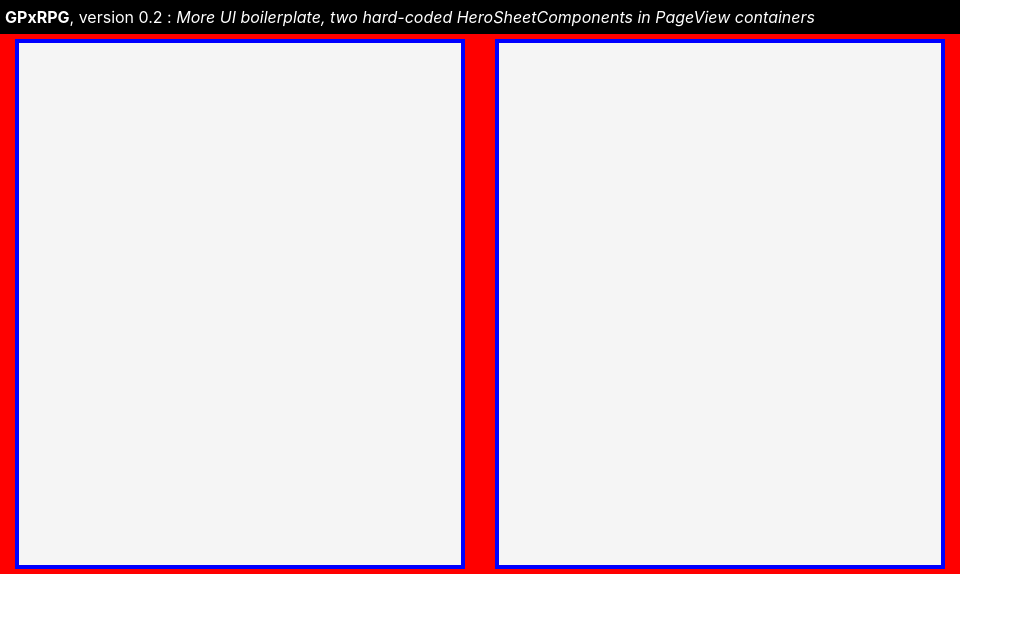
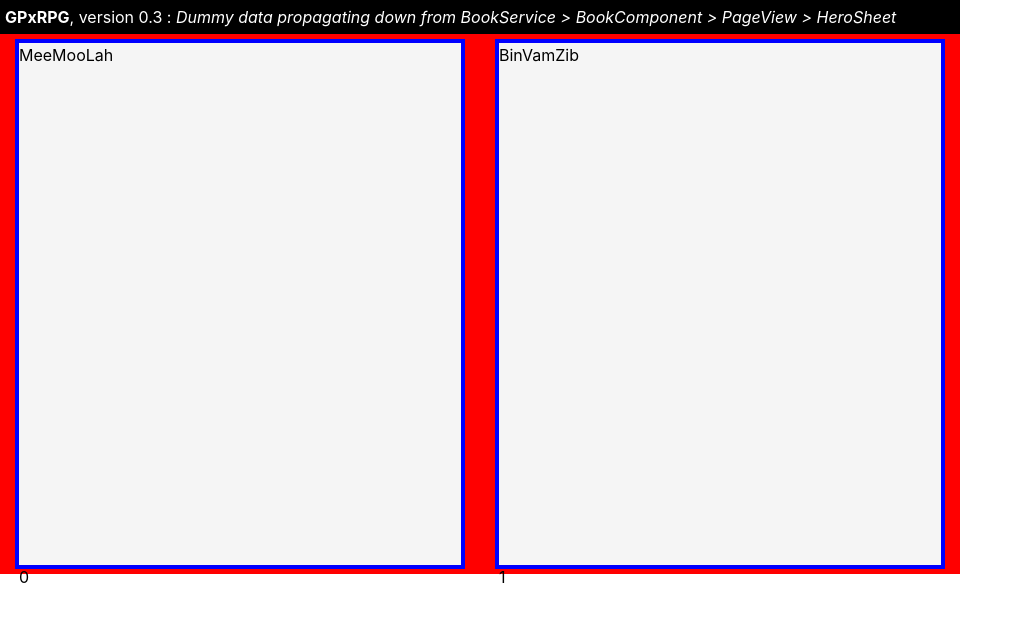
Before and after one commit to mcgrawm/GPxRPG, an Angular app in the folder GPxRPG-web/: page / in a window 1280 px wide. Shown: the top 622 px of the page, without its empty margins (0-1023 px from the left). Built offline with nearby package versions, Linux system fonts and the light colour scheme.

Commit message:
Dummy data propagating down from BookService > BookComponent > PageView > HeroSheet

```diff
--- a/GPxRPG-web/src/app/app.component.ts
+++ b/GPxRPG-web/src/app/app.component.ts
@@ -7,6 +7,6 @@ import { Component } from '@angular/core';
 })
 export class AppComponent {
   title = 'GPxRPG';
-  version = .2;
-  statusNote = 'More UI boilerplate, two hard-coded HeroSheetComponents in PageView containers';
+  version = .3;
+  statusNote = 'Dummy data propagating down from BookService > BookComponent > PageView > HeroSheet ';
 }
--- a/GPxRPG-web/src/app/book/book.component.html
+++ b/GPxRPG-web/src/app/book/book.component.html
@@ -1,11 +1,11 @@
 <div class="bookRoot">
   <div class="container" style="height: 100%">
     <div class="row" style="height:100%">
-      <div class="col-sm">
-          <app-page-view></app-page-view>
+      <div class="col-md-6">
+          <app-page-view #pageView0></app-page-view>
       </div>
-      <div class="col-sm">
-          <app-page-view></app-page-view>
+      <div class="col-md-6">
+          <app-page-view #pageView1></app-page-view>
       </div>
     </div>
   </div>
--- a/GPxRPG-web/src/app/book/book.component.ts
+++ b/GPxRPG-web/src/app/book/book.component.ts
@@ -1,4 +1,5 @@
-import { Component, OnInit } from '@angular/core';
+import { Component, OnInit, ViewChild } from '@angular/core';
+import { BookService } from '../services/book.service';
 
 @Component({
   selector: 'app-book',
@@ -7,9 +8,26 @@ import { Component, OnInit } from '@angular/core';
 })
 export class BookComponent implements OnInit {
 
-  constructor() { }
+  @ViewChild('pageView0') pageView0;
+  @ViewChild('pageView1') pageView1;
+
+  currentPage;  // current page the Book is opened to
+
+  constructor(private bookService: BookService) { }
 
   ngOnInit() {
-  }
+    this.currentPage = 0;   // set page to first page on init (for now), then inform both pageViews what their page numbers are
+    this.pageView0.page = this.currentPage;
+    this.pageView1.page = this.currentPage + 1;
+
+    this.bookService.loadData();  // tell book service to load the book data.
+
+    // We should wait for an async completion or error response from the service, but for now, just pass the data to the pageViews
+    this.pageView0.content = this.bookService.heroes[0];
+    this.pageView1.content = this.bookService.heroes[1];
+
+   }
+
+
 
 }
--- a/GPxRPG-web/src/app/book/page-view/hero-sheet/hero-sheet.component.html
+++ b/GPxRPG-web/src/app/book/page-view/hero-sheet/hero-sheet.component.html
@@ -1,3 +1,3 @@
 <div class="heroSheetRoot">
-
+  <label>{{ hero.name }}</label>
 </div>
--- a/GPxRPG-web/src/app/book/page-view/page-view.component.html
+++ b/GPxRPG-web/src/app/book/page-view/page-view.component.html
@@ -1,4 +1,5 @@
 <div class="pageViewRoot">
   <!-- for now, each pageView just contains a heroSheet -->
-  <app-hero-sheet></app-hero-sheet>
+  <app-hero-sheet [hero]=content></app-hero-sheet>
+  <label>{{ page }}</label>
 </div>
--- a/GPxRPG-web/src/app/book/page-view/page-view.component.ts
+++ b/GPxRPG-web/src/app/book/page-view/page-view.component.ts
@@ -1,4 +1,4 @@
-import { Component, OnInit } from '@angular/core';
+import { Component, OnInit, Input } from '@angular/core';
 
 @Component({
   selector: 'app-page-view',
@@ -7,9 +7,13 @@ import { Component, OnInit } from '@angular/core';
 })
 export class PageViewComponent implements OnInit {
 
+  @Input() page: number;    // This pageView's page number - it will be assigned by Book
+  @Input() content: object; // the JSON object containing this pageView's content (for now, only hero JSON)
+
   constructor() { }
 
   ngOnInit() {
+
   }
 
 }
```
Also changed, not shown: GPxRPG-web/src/app/book/page-view/hero-sheet/hero-sheet.component.ts (+4 -3 lines).
